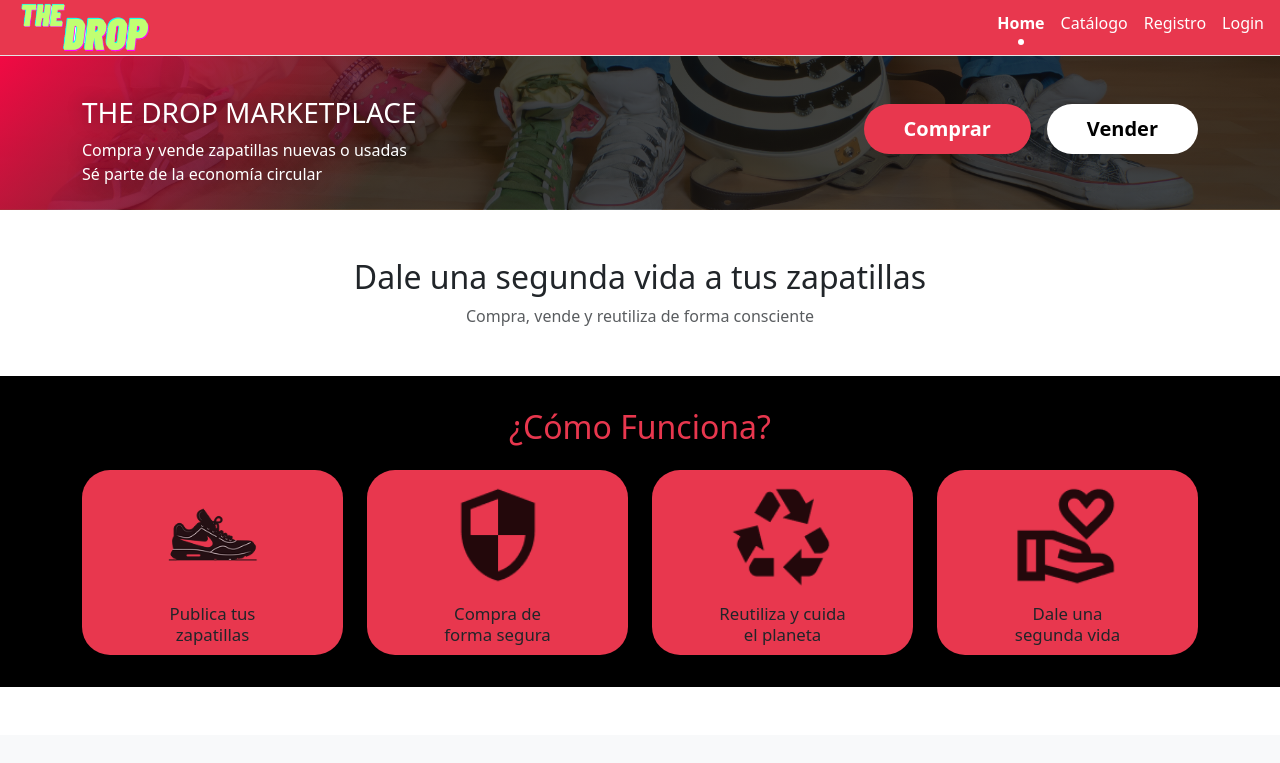
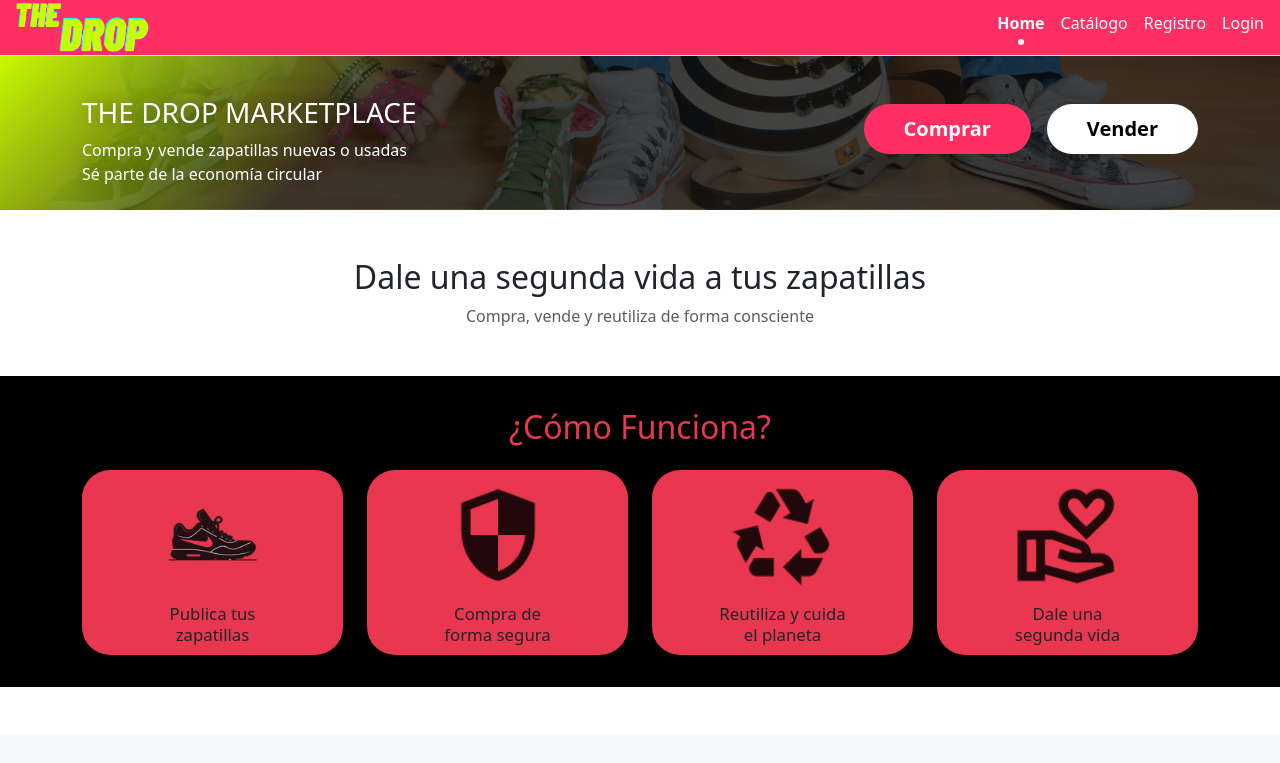
Before and after one commit to yellow-23/the-drop, a React (Vite) app in the folder frontend/: page / in a window 1280 px wide. Shown: the top 763 px of the page. Built offline with nearby package versions, Linux system fonts and the light colour scheme.

Commit message:
Avances logotipo, paleta de colores

```diff
--- a/frontend/src/Components/HeroCTA.css
+++ b/frontend/src/Components/HeroCTA.css
@@ -1,6 +1,7 @@
 .bg-hero-cta{
   background:
-    linear-gradient(135deg, rgb(245, 9, 68), transparent 35%),
+    linear-gradient(135deg, #c8ff00
+, transparent 30%),
     linear-gradient(rgba(11,11,13,.75), rgba(11,11,13,.75)),
     url("../assets/img/img-hero.jpg");
   background-size: auto, auto, cover;
@@ -20,7 +21,7 @@
 	color: #000;
 	}
 	.button-cta-hero_primary{
-	background: #E8374E;
+	background: #FF2E63;
 		color: #fff;
 	}
 	.color-text-hero{color:#fff; text-shadow: 0 1px 18px rgba(0,0,0,.45); }
--- a/frontend/src/Components/Navbar.css
+++ b/frontend/src/Components/Navbar.css
@@ -1,6 +1,6 @@
 
 .app-navbar {
-  background: #E8374E;
+  background: #FF2E63;
   position: fixed;
   top: 0;
   width: 100%;
@@ -23,7 +23,7 @@
   font-weight: 600;
   text-decoration: none;
   color: #ffffff;
-   height: 53px;   /* o lo que necesites */
+   height: 50px;
   width: auto;
   display: block;
   margin-top:0;
```
Also changed, not shown: frontend/src/assets/img/logo-2.png (added), frontend/src/assets/img/the-drop-logo-horizontal.png.
